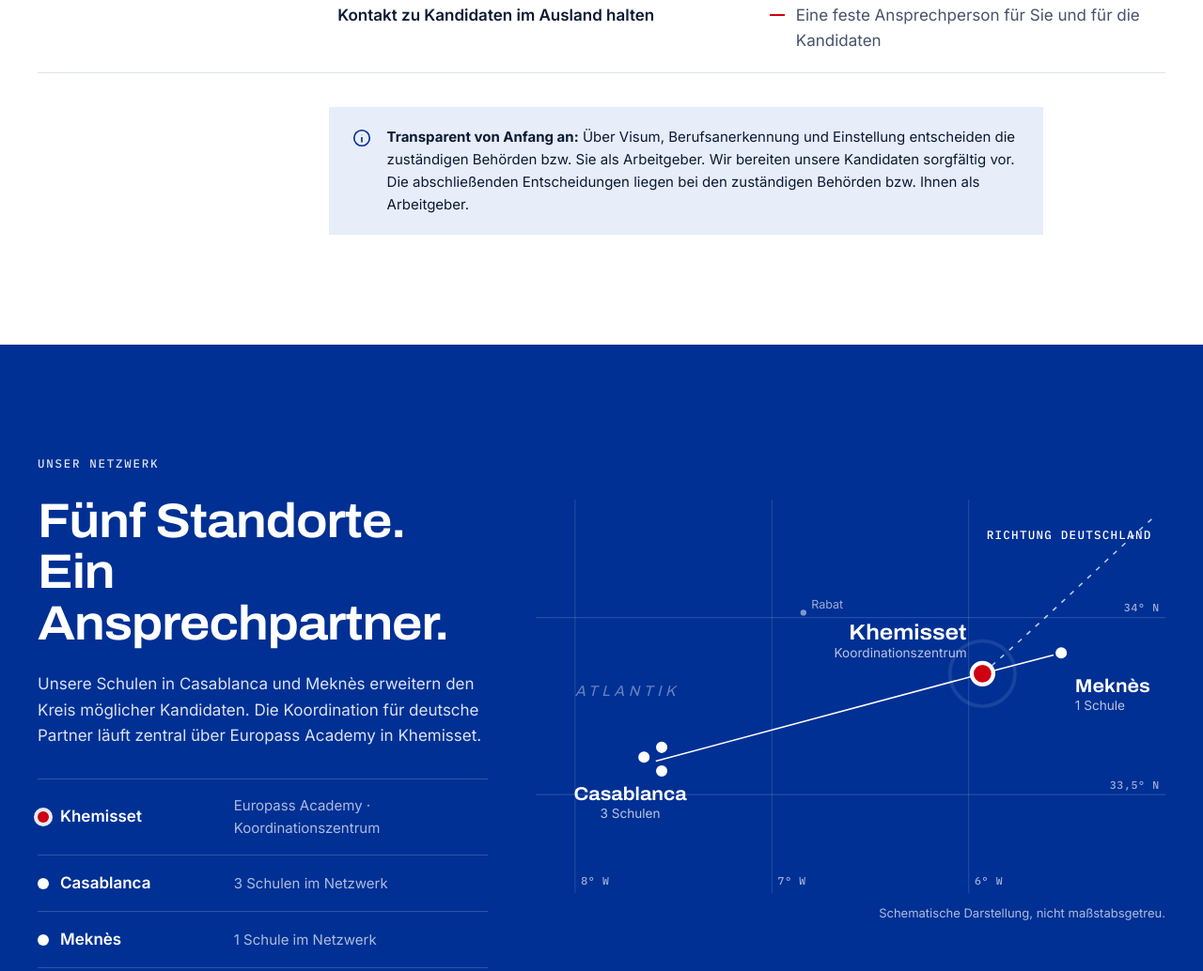
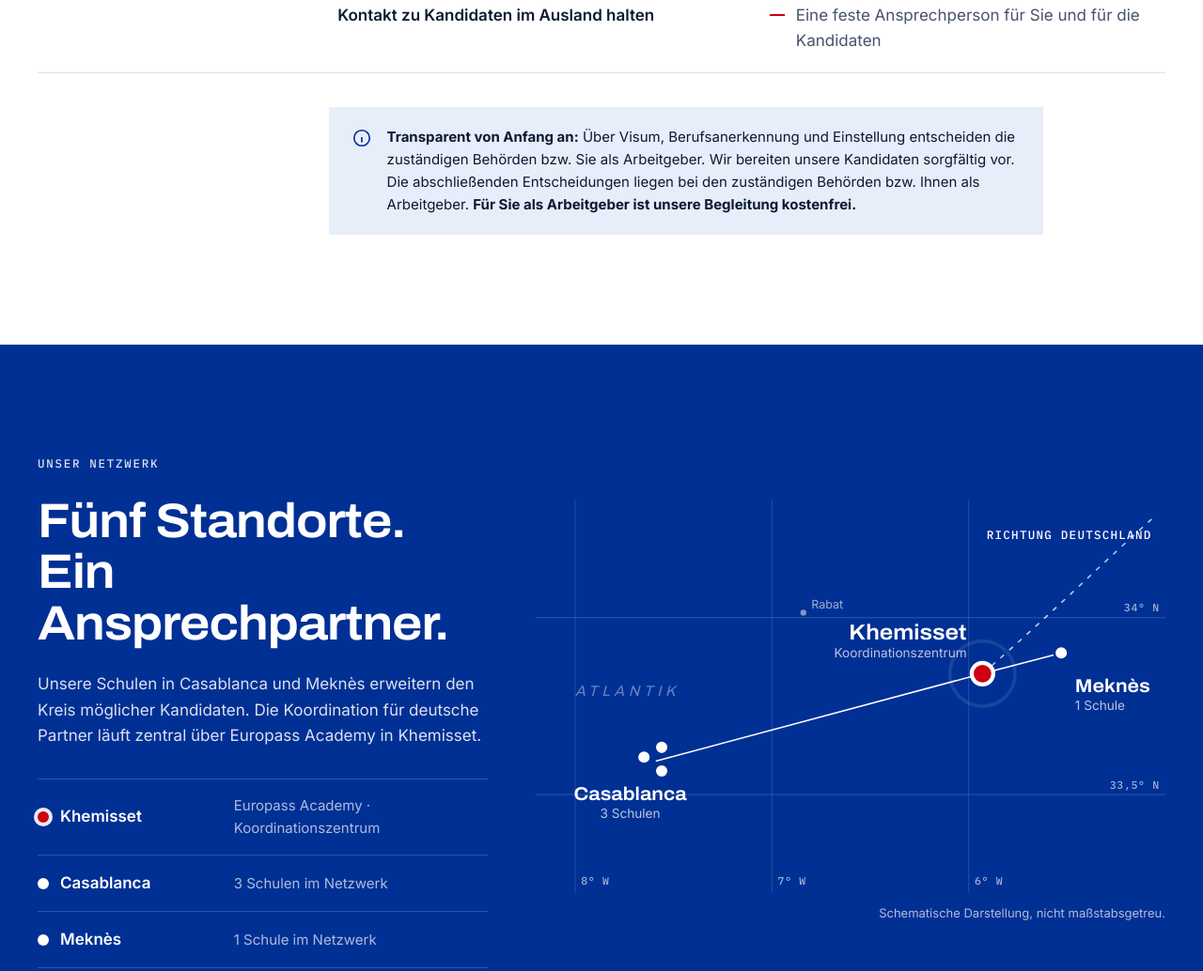
Before and after one commit to goingmorocco/Europass-b2b, a plain HTML site: page index.html in a window 1280 px wide. Shown: the part 2154-3188 px from the top of the page at 94% size. Drawn offline with Linux system fonts and the light colour scheme.

Commit message:
Hinweis: Begleitung für Arbeitgeber kostenfrei

```diff
--- a/index.html
+++ b/index.html
@@ -179,7 +179,7 @@
 
     <aside class="notice reveal" aria-label="Hinweis zur Aufgabenteilung">
       <svg class="notice__icon" viewBox="0 0 24 24" aria-hidden="true"><circle cx="12" cy="12" r="9"/><path d="M12 11v6M12 7.5v.5"/></svg>
-      <p><strong>Transparent von Anfang an:</strong> Über Visum, Berufsanerkennung und Einstellung entscheiden die zuständigen Behörden bzw. Sie als Arbeitgeber. Wir bereiten unsere Kandidaten sorgfältig vor. Die abschließenden Entscheidungen liegen bei den zuständigen Behörden bzw. Ihnen als Arbeitgeber.</p>
+      <p><strong>Transparent von Anfang an:</strong> Über Visum, Berufsanerkennung und Einstellung entscheiden die zuständigen Behörden bzw. Sie als Arbeitgeber. Wir bereiten unsere Kandidaten sorgfältig vor. Die abschließenden Entscheidungen liegen bei den zuständigen Behörden bzw. Ihnen als Arbeitgeber. <strong>Für Sie als Arbeitgeber ist unsere Begleitung kostenfrei.</strong></p>
     </aside>
   </div>
 </section>
@@ -485,6 +485,7 @@
     <div class="why">
       <h3 class="why__title">Warum Europass Academy?</h3>
       <ul class="why__list">
+        <li><strong>Für Arbeitgeber kostenfrei</strong>Für Ihr Unternehmen entstehen durch unsere Begleitung keine Kosten.</li>
         <li><strong>Lokale Präsenz in Marokko</strong>Direkter Zugang zu Kandidaten und kurze Wege.</li>
         <li><strong>Netzwerk von Bildungsstandorten</strong>Fünf Standorte in Casablanca, Meknès und Khemisset.</li>
         <li><strong>Deutschvorbereitung A1–B2</strong>Strukturierter Sprachaufbau mit Berufsbezug.</li>
```
